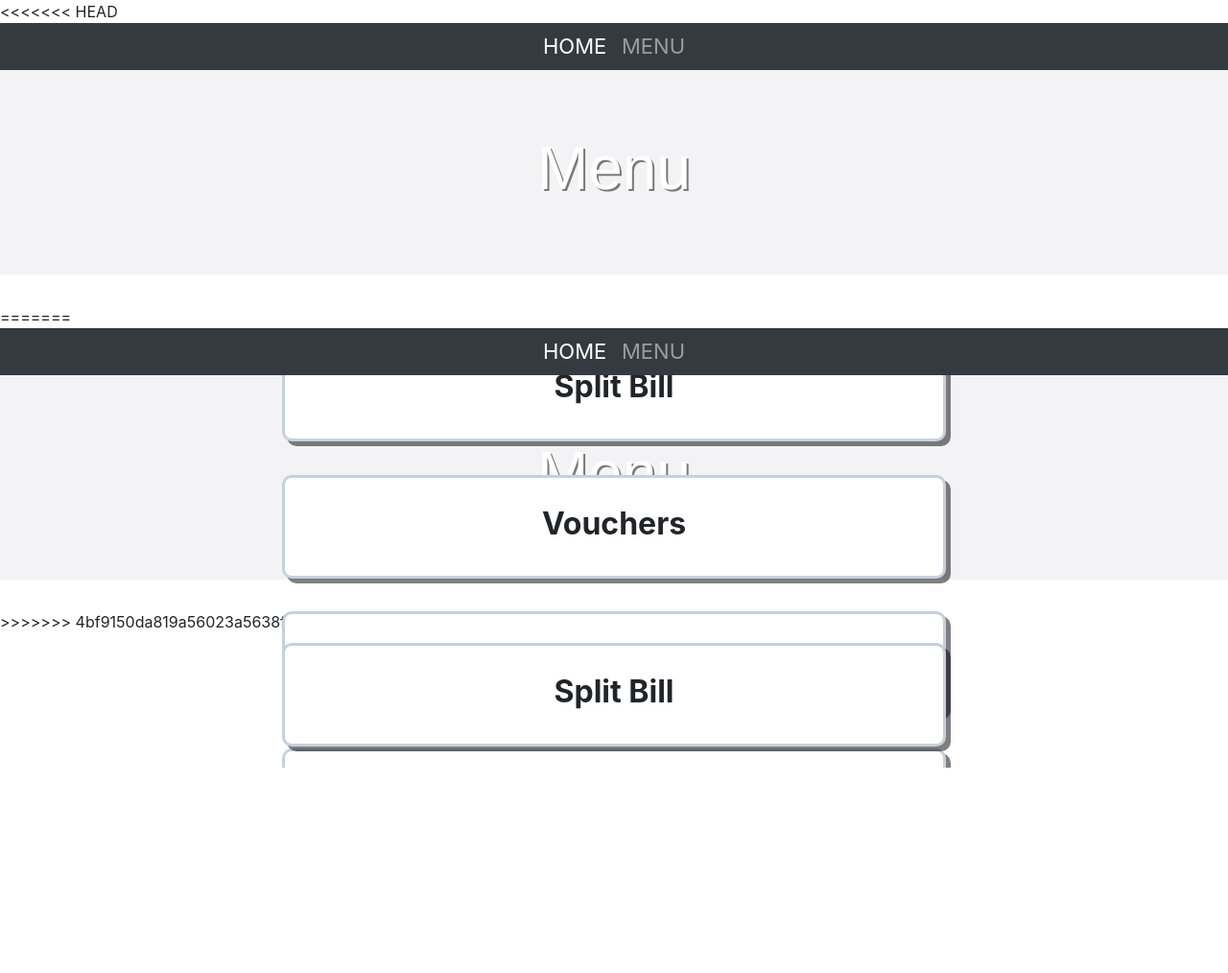
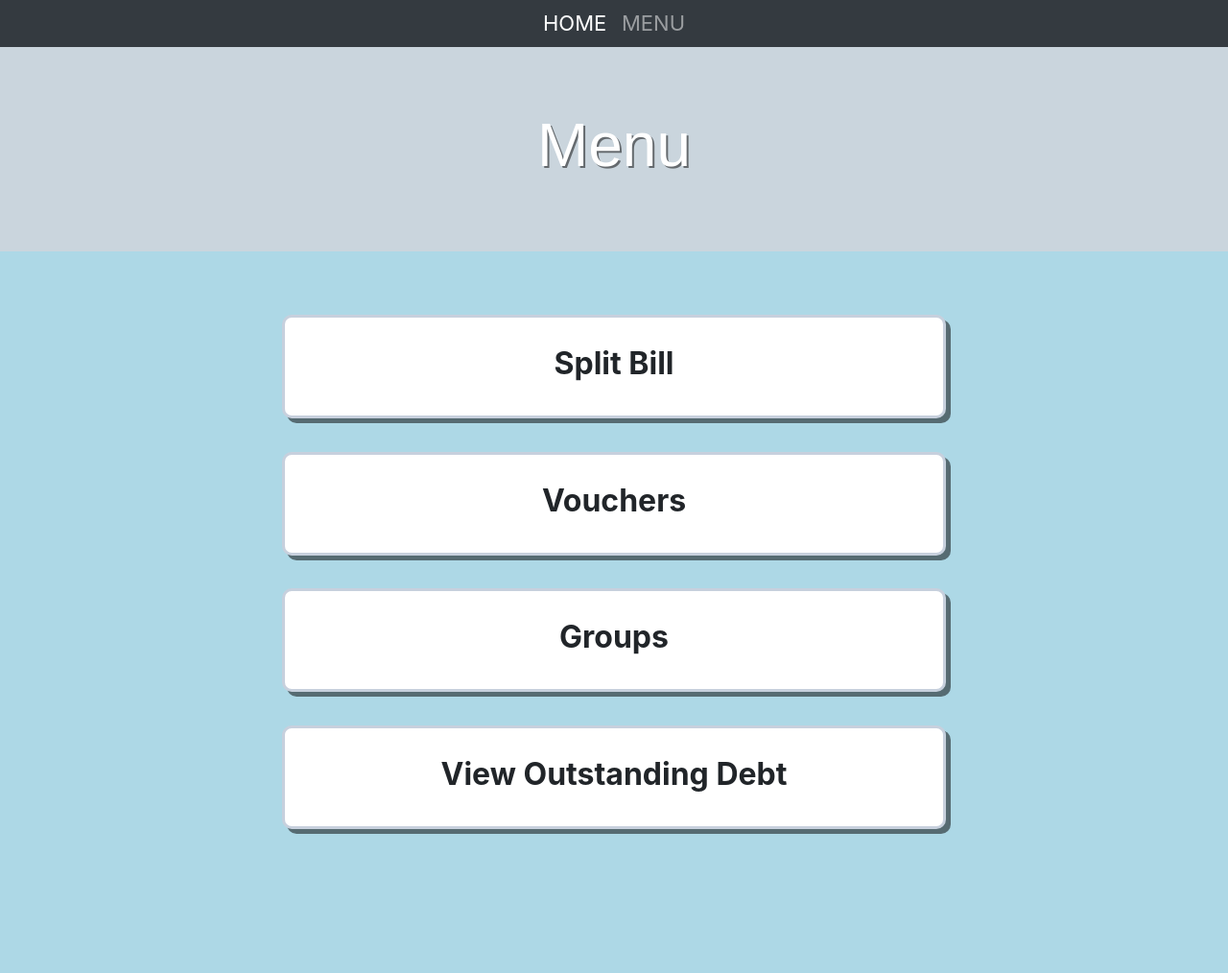
Before and after one commit to NXFORG/INSE---Bill-Splitting-Application, a PHP site: page / in a window 1280 px wide. Shown: the whole page at 96% size. Before the commit the page ends 800 px from the top, so only its background shows below. Run offline with PHP 8.4, Linux system fonts and the light colour scheme; some libraries are stand-ins or nearby versions.

Commit message:
changed some more css on menu page

```diff
--- a/index.html
+++ b/index.html
@@ -1,4 +1,4 @@
-<<<<<<< HEAD
+
 <!DOCTYPE HTML>
 
 
@@ -45,51 +45,3 @@
    </main>
   </body>
 </html>
-=======
-<!DOCTYPE HTML>
-
-
-<html lang="en">
-
-  <head>
-    <meta charset="UTF-8">
-    <meta name="viewport" content="width=device-width, initial-scale=1.0">
-    <link rel="stylesheet" href="https://stackpath.bootstrapcdn.com/bootstrap/4.1.3/css/bootstrap.min.css" integrity="sha384-MCw98/SFnGE8fJT3GXwEOngsV7Zt27NXFoaoApmYm81iuXoPkFOJwJ8ERdknLPMO" crossorigin="anonymous">
-    <script src="https://ajax.googleapis.com/ajax/libs/jquery/3.2.1/jquery.min.js"></script>
-    <script src="https://cdnjs.cloudflare.com/ajax/libs/popper.js/1.12.6/umd/popper.min.js"></script>
-    <script src="https://maxcdn.bootstrapcdn.com/bootstrap/4.0.0-beta.2/js/bootstrap.min.js"></script>
-    <link rel="stylesheet" type="text/css" href="style.css">
-    <title> Main Menu </title>
-  </head>
-  <!--<img id='backButton' src='images/backArrow.png'/>-->
-  <body>
-    <nav class="navbar navbar-expand-lg navbar-dark bg-dark">
-      <button class="navbar-toggler" type="button" data-toggle="collapse" data-target="#navbarNav" aria-controls="navbarNav" aria-expanded="false" aria-label="Toggle navigation">
-       <span class="navbar-toggler-icon"></span>
-      </button>
-      <div class="collapse navbar-collapse" id="navbarNav">
-       <ul class="navbar-nav">
-        <li class="nav-item active">
-         <a class="nav-link hvr-fade" href="index.html">HOME</a>
-        </li>
-        <li class="nav-item">
-         <a class="nav-link hvr-fade" href="about.html">MENU<span class="sr-only ">(current)</span></a>
-        </li>
-       </ul>
-     </div>
-   </nav>
-   <header class="jumbotron jumbotron-fluid">
-
-      <h1> Menu </h1>
-   </header>
-
-
-    <main>
-      <div class='button'><p>Split Bill</p></div>
-      <div class='button'><p>Vouchers</p></div>
-      <div class='button'><p>Groups</p></div>
-      <div class='button'><p>View Outstanding Debt</p></div>
-   </main>
-  </body>
-</html>
->>>>>>> 4bf9150da819a56023a5638fa1470896b9ed9c90
--- a/style.css
+++ b/style.css
@@ -1,4 +1,4 @@
-<<<<<<< HEAD
+
 body{
   background-color: lightblue;
   background-size: cover;
@@ -91,97 +91,3 @@
     font-size: 22px;
   }
 }
-=======
-body{
-  background-color: #21265e;
-  background-size: cover;
-  margin: 0;
-}
-.navbar{
-  padding: 0;
-}
-.navbar-nav {
-  margin:0 auto;
-  text-align: center;
-}
-.navbar-nav > li {
-  display: inline-block;
-  font-size: 22px;
-}
-.hvr-fade{
-  display: inline-block;
-  vertical-align: middle;
-  -webkit-transform: perspective(1px) translateZ(0);
-  transform: perspective(1px) translateZ(0);
-  box-shadow: 0 0 1px rgba(0, 0, 0, 0);
-  overflow: hidden;
-  -webkit-transition-duration: 0.3s;
-  transition-duration: 0.3s;
-  -webkit-transition-property: color, background-color;
-  transition-property: color, background-color;
-}
-.jumbotron{
-  background-color: rgba(215, 212, 219,0.3);
-}
-header{
-  text-align: center;
-}
-header > h1{
-  font-size: 400%;
-  font-family: helvetica;
-  color: #fff;
-  text-shadow: 2px 2px rgba(0,0,0,0.5);
-}
-/* CSS for main container */
-main{
-  position: absolute;
-  left: 5%;
-  width: 90%;
-  height: 90%;
-}
-/* CSS for the menu buttons */
-.button{
-  display: flex;
-  margin: auto;
-  margin-top: 3%;
-  margin-bottom: 10px;
-  padding-top: 10px;
-  background-color: white;
-  height: 15%;
-  width: 60%;
-  border-style: solid;
-  border-color: #c7d0dd;
-  border-radius: 10px;
-  box-shadow: 5px 5px rgba(0,0,0,0.5);
-  justify-content: center;
-  align-items: center;
-}
-.button > p{
-  font-weight: bold;
-  font-size: 200%;
-}
-.button:hover{
-  background-color: lightgrey;
-}
-/* CSS for back button */
-/*#backButton{
-  position: absolute;
-  top: 3px;
-  left: 0;
-  z-index: 50;
-  width: 60px;
-  height: 40px;
-  float: left;
-}*/
-@media all and (max-width: 700px) {
-  .button > p{
-    font-size: 100%;
-  }
-}
-
-@media all and (min-width: 2000px) {
-  .navbar-nav > li{
-    font-size: 22px;
-  }
-}
->>>>>>> 4bf9150da819a56023a5638fa1470896b9ed9c90
```
